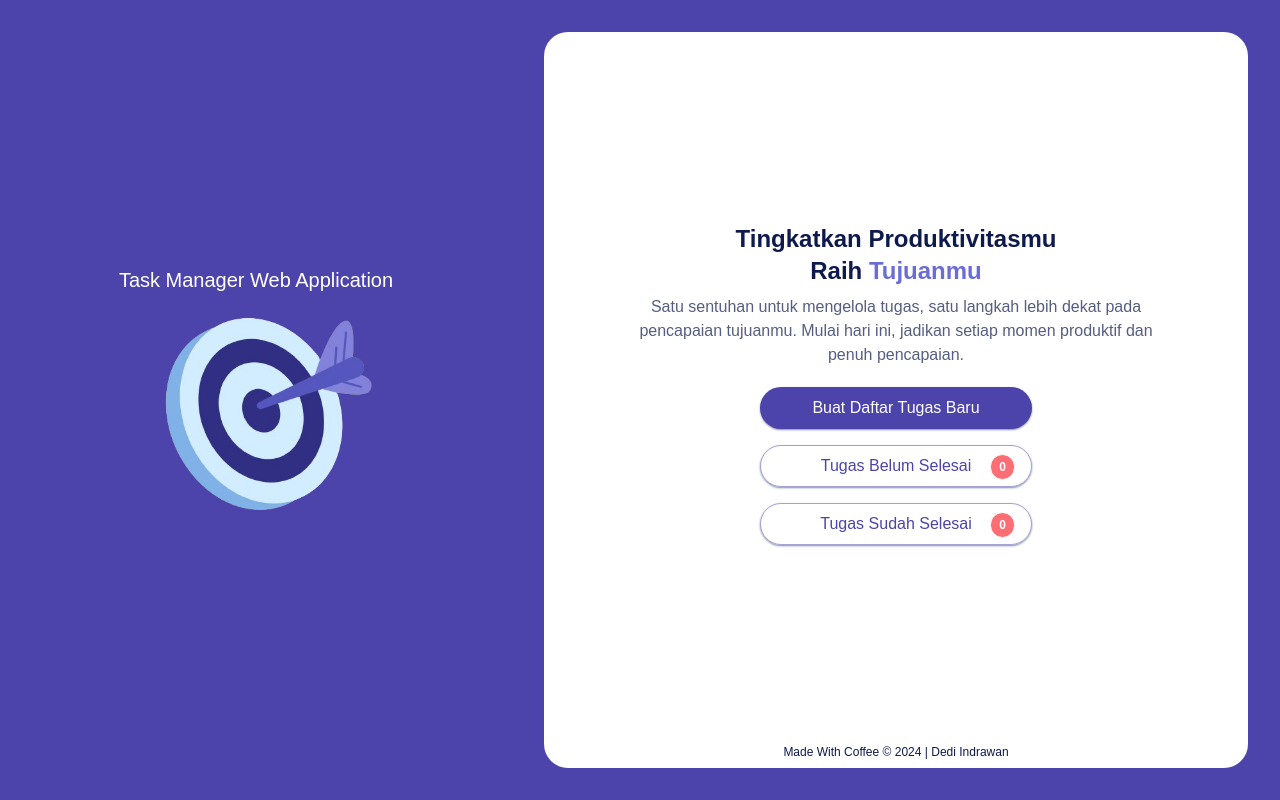
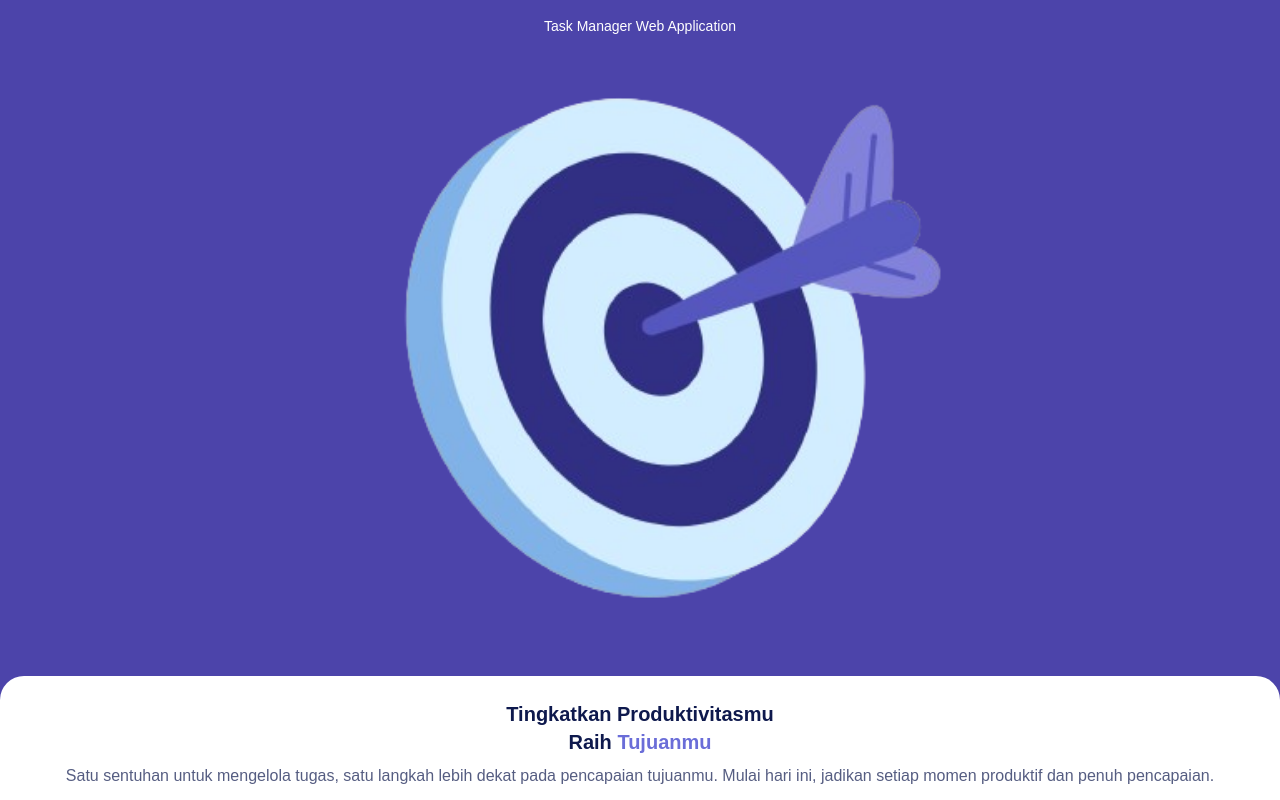
Before and after one commit to dediindrawan/task-manager-apps, a website: page index.html in a window 1280 px wide. Shown: the top 800 px of the page. Drawn offline with Linux system fonts and the light colour scheme.

Commit message:
first commit

```diff
--- a/index.html
+++ b/index.html
@@ -37,7 +37,6 @@
             <img src="src/asset/image/task-manager-web-application-icon.png" alt="image">
         </header>
 
-        <div class="group-element">
         <main class="main-index">
             <h1>tingkatkan produktivitasmu<br>raih <span>tujuanmu</span>
             </h1>
@@ -65,7 +64,6 @@
                     href="https://dediindrawan.github.io/personal-portfolio/">dedi indrawan</a></h1>
         </footer>
     </div>
-    </div>
 
     <script src="src/js/app.js"></script>
     <script src="src/js/main.js"></script>
--- a/src/css/input.css
+++ b/src/css/input.css
@@ -16,7 +16,7 @@
   .index-main-container,
   .form-main-container,
   .task-main-container {
-    @apply min-h-screen flex flex-col bg-primary relative md:flex-row;
+    @apply min-h-screen flex flex-col bg-primary relative;
   }
 
   .header {
@@ -24,23 +24,19 @@
   }
 
   .header h1 {
-    @apply capitalize text-sm text-white md:text-xl;
+    @apply capitalize text-sm text-white;
   }
 
   .header img {
     @apply w-1/2 mx-auto aspect-square object-cover;
   }
 
-  .group-element {
-    @apply md:w-3/5 md:p-8 md:flex md:flex-col;
-  }
-
   .main-index {
-    @apply flex-1 py-6 px-4 text-center flex flex-col items-center rounded-t-3xl text-darken bg-white md:justify-center lg:px-20;
+    @apply flex-1 py-6 px-4 text-center flex flex-col items-center rounded-t-3xl text-darken bg-white;
   }
 
   .main-index h1 {
-    @apply text-xl capitalize font-semibold md:text-2xl;
+    @apply text-xl capitalize font-semibold;
   }
 
   .main-index h1 span {
@@ -52,11 +48,11 @@
   }
 
   .button-create-new-task {
-    @apply w-10/12 py-2 capitalize rounded-full border border-primary border-opacity-50 text-white bg-primary shadow-sm shadow-darken-50 hover:bg-white hover:text-primary transition-all duration-300 ease-in-out lg:w-1/2;
+    @apply w-10/12 py-2 capitalize rounded-full border border-primary border-opacity-50 text-white bg-primary shadow-sm shadow-darken-50 hover:bg-white hover:text-primary transition-all duration-300 ease-in-out;
   }
 
   .button-options {
-    @apply w-10/12 mt-4 py-2 capitalize rounded-full border border-primary border-opacity-50 text-primary shadow-sm shadow-darken-50 relative hover:bg-primary hover:text-white transition-all duration-300 ease-in-out lg:w-1/2;
+    @apply w-10/12 mt-4 py-2 capitalize rounded-full border border-primary border-opacity-50 text-primary shadow-sm shadow-darken-50 relative hover:bg-primary hover:text-white transition-all duration-300 ease-in-out;
   }
 
   .button-options span {
@@ -64,7 +60,7 @@
   }
 
   .footer-credits {
-    @apply py-2 px-4 text-xs text-center capitalize bg-white md:rounded-b-3xl;
+    @apply py-2 px-4 text-xs text-center capitalize bg-white;
   }
 
   /********** FORM-TODOLIST.HTML PAGE STYLE **********/
@@ -77,7 +73,7 @@
   }
 
   .form-main-wrapper {
-    @apply flex-1 py-8 px-4 rounded-t-3xl bg-white lg:px-20;
+    @apply flex-1 py-8 px-4 rounded-t-3xl bg-white;
   }
 
   .form-main-wrapper h1 {
@@ -142,11 +138,11 @@
 
   /********** TASK-UNCOMPLETE.HTML PAGE STYLE **********/
   .task-header {
-    @apply p-4 text-center flex flex-col justify-start relative md:justify-center md:w-1/2;
+    @apply p-4 text-center flex flex-col justify-start relative;
   }
 
   .form-search {
-    @apply flex gap-2 p-4 fixed top-0 right-0 left-0 z-10 bg-primary md:right-2/3;
+    @apply flex gap-2 p-4 fixed top-0 right-0 left-0 z-10 bg-primary;
   }
 
   .form-search-input-section {
@@ -209,20 +205,16 @@
     @apply mt-4 font-semibold text-white;
   }
 
-  .block-element {
-    @apply md:w-full md:min-h-screen md:max-h-screen md:p-4;
-  }
-
   .task-main-wrapper {
-    @apply flex-1 py-8 px-4 rounded-t-3xl bg-white md:h-full md:pt-0 md:rounded-b-3xl md:overflow-y-auto;
+    @apply flex-1 py-8 px-4 rounded-t-3xl bg-white;
   }
 
   .task-heading {
-    @apply mb-5 capitalize text-center text-xl font-semibold text-primary relative md:sticky md:top-0 md:bg-white md:py-8;
+    @apply mb-5 capitalize text-center text-xl font-semibold text-primary relative;
   }
 
   .task-heading span {
-    @apply py-1 px-2 text-xs font-semibold rounded-full absolute -top-2 text-white bg-danger md:top-6;
+    @apply py-1 px-2 text-xs font-semibold rounded-full absolute -top-2 text-white bg-danger;
   }
 
   .button-reload {
```
Also changed, not shown: task-complete.html (+0 -2 lines), task-form.html (+0 -2 lines), task-uncomplete.html (+0 -2 lines), src/css/style.css. Lines whose indentation alone changed are shown as unchanged.
